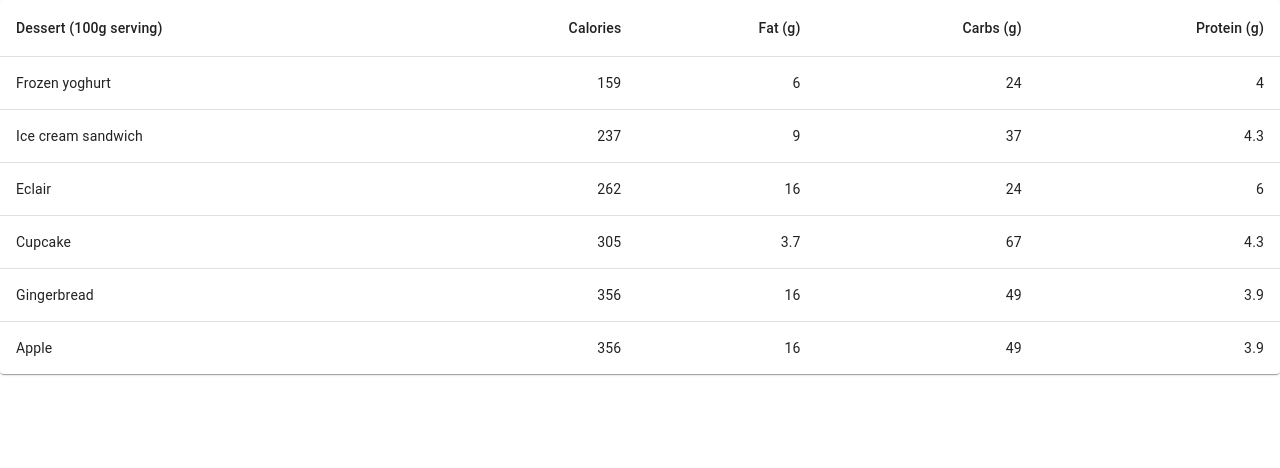
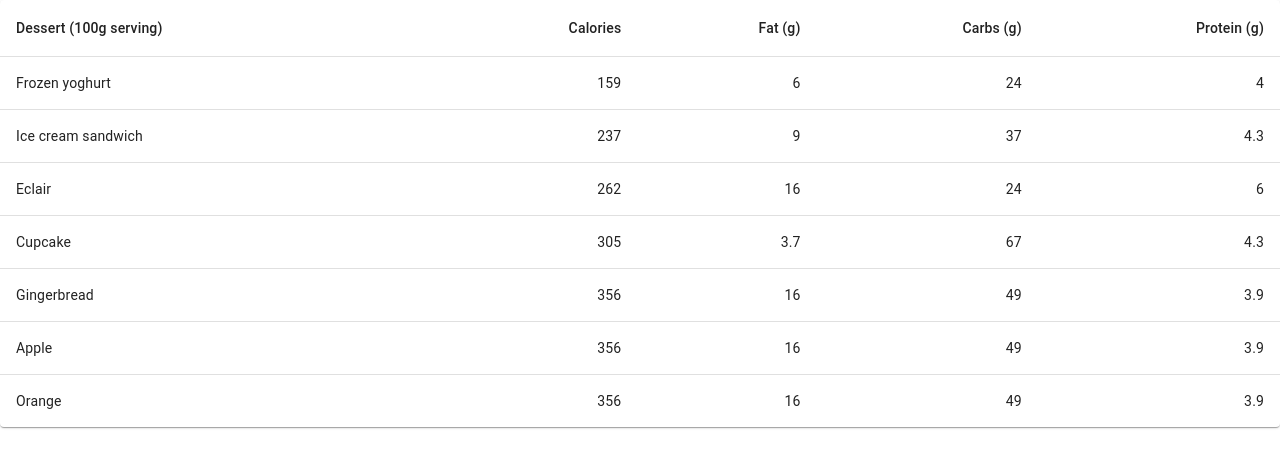
Before and after one commit to teenwyman/simple-react-app, a React (Create React App) app: page / in a window 1280 px wide. Shown: the top 468 px of the page. Built offline with nearby package versions, Linux system fonts and the light colour scheme.

Commit message:
Update Table.js

```diff
--- a/src/Table.js
+++ b/src/Table.js
@@ -18,6 +18,7 @@ const rows = [
   createData('Cupcake', 305, 3.7, 67, 4.3),
   createData('Gingerbread', 356, 16.0, 49, 3.9),
   createData('Apple', 356, 16.0, 49, 3.9),
+  createData('Orange', 356, 16.0, 49, 3.9),
 ];
 
 export default function BasicTable() {
```
